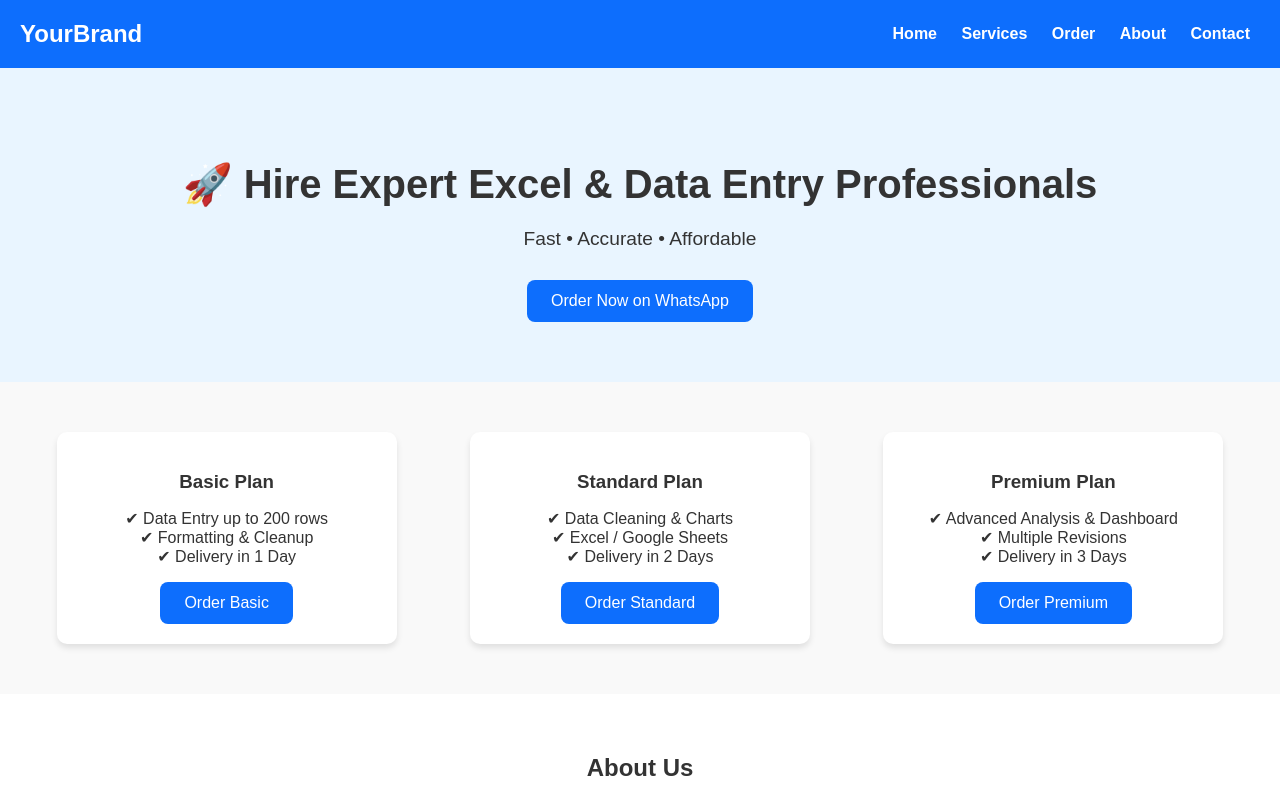
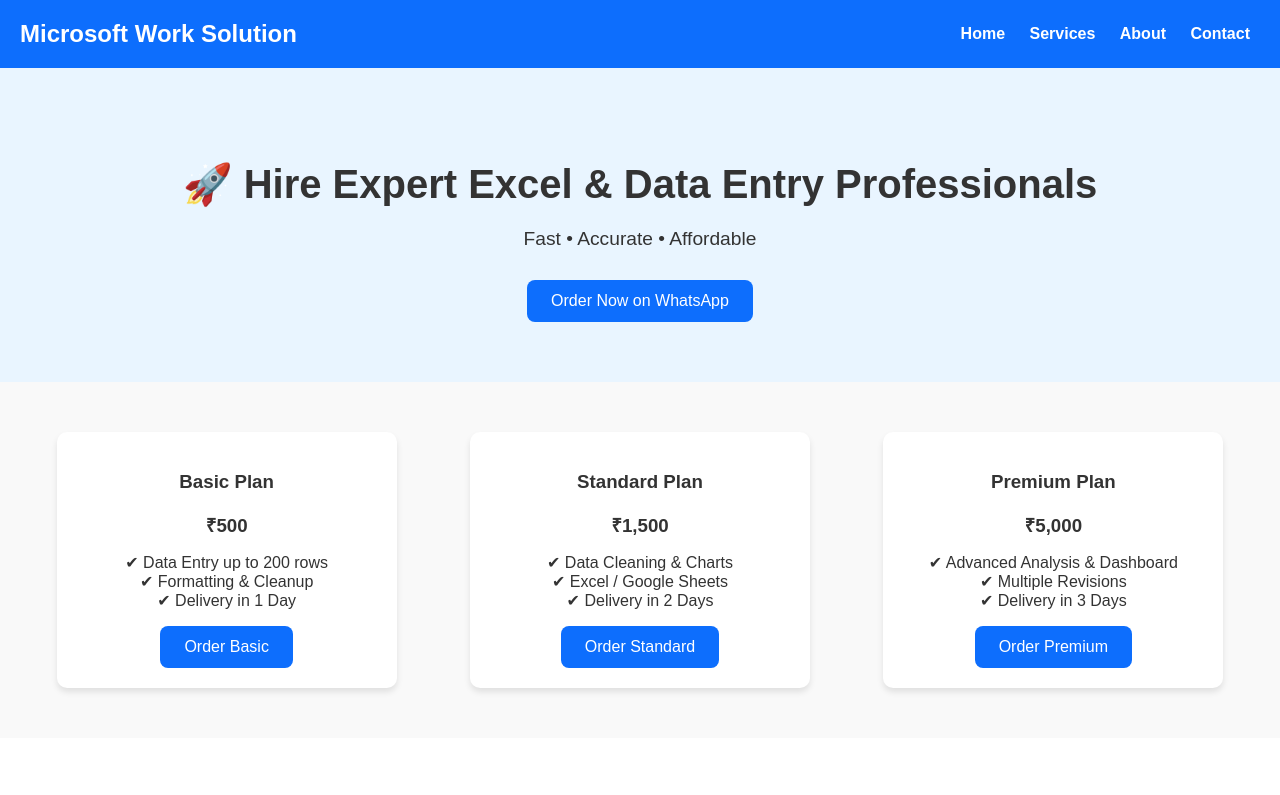
Before and after one commit to BeniwalBrother/Data-Solution, a plain HTML site: page index.html in a window 1280 px wide. Shown: the top 795 px of the page. Drawn offline with Linux system fonts and the light colour scheme.

Commit message:
Update index.html

```diff
--- a/index.html
+++ b/index.html
@@ -3,7 +3,7 @@
 <head>
   <meta charset="UTF-8" />
   <meta name="viewport" content="width=device-width, initial-scale=1.0" />
-  <title>Excel & Data Entry Services - YourBrand</title>
+  <title>Excel & Data Entry Services - Microsoft Work Solution </title>
   <style>
     body {font-family: Arial, sans-serif; margin: 0; padding: 0; background-color: #f9f9f9; color: #333;}
     header {background-color: #0d6efd; color: white; padding: 20px; display: flex; align-items: center; justify-content: space-between;}
@@ -28,11 +28,10 @@
 <body>
 
 <header>
-  <div class="logo">YourBrand</div>
+  <div class="logo">Microsoft Work Solution</div>
   <nav>
     <a href="#home">Home</a>
     <a href="#services">Services</a>
-    <a href="#order">Order</a>
     <a href="#about">About</a>
     <a href="#contact">Contact</a>
   </nav>
@@ -47,16 +46,19 @@
 <section class="services" id="services">
   <div class="card">
     <h3>Basic Plan</h3>
+    <h3>₹500</h3>
     <p>✔ Data Entry up to 200 rows<br>✔ Formatting & Cleanup<br>✔ Delivery in 1 Day</p>
     <a href="https://wa.me/919587848488?text=I%20want%20to%20order%20the%20Basic%20Plan" target="_blank" class="btn">Order Basic</a>
   </div>
   <div class="card">
     <h3>Standard Plan</h3>
+    <h3>₹1,500</h3>
     <p>✔ Data Cleaning & Charts<br>✔ Excel / Google Sheets<br>✔ Delivery in 2 Days</p>
     <a href="https://wa.me/919587848488?text=I%20want%20to%20order%20the%20Standard%20Plan" target="_blank" class="btn">Order Standard</a>
   </div>
   <div class="card">
     <h3>Premium Plan</h3>
+    <h3>₹5,000</h3>
     <p>✔ Advanced Analysis & Dashboard<br>✔ Multiple Revisions<br>✔ Delivery in 3 Days</p>
     <a href="https://wa.me/919587848488?text=I%20want%20to%20order%20the%20Premium%20Plan" target="_blank" class="btn">Order Premium</a>
   </div>
```
